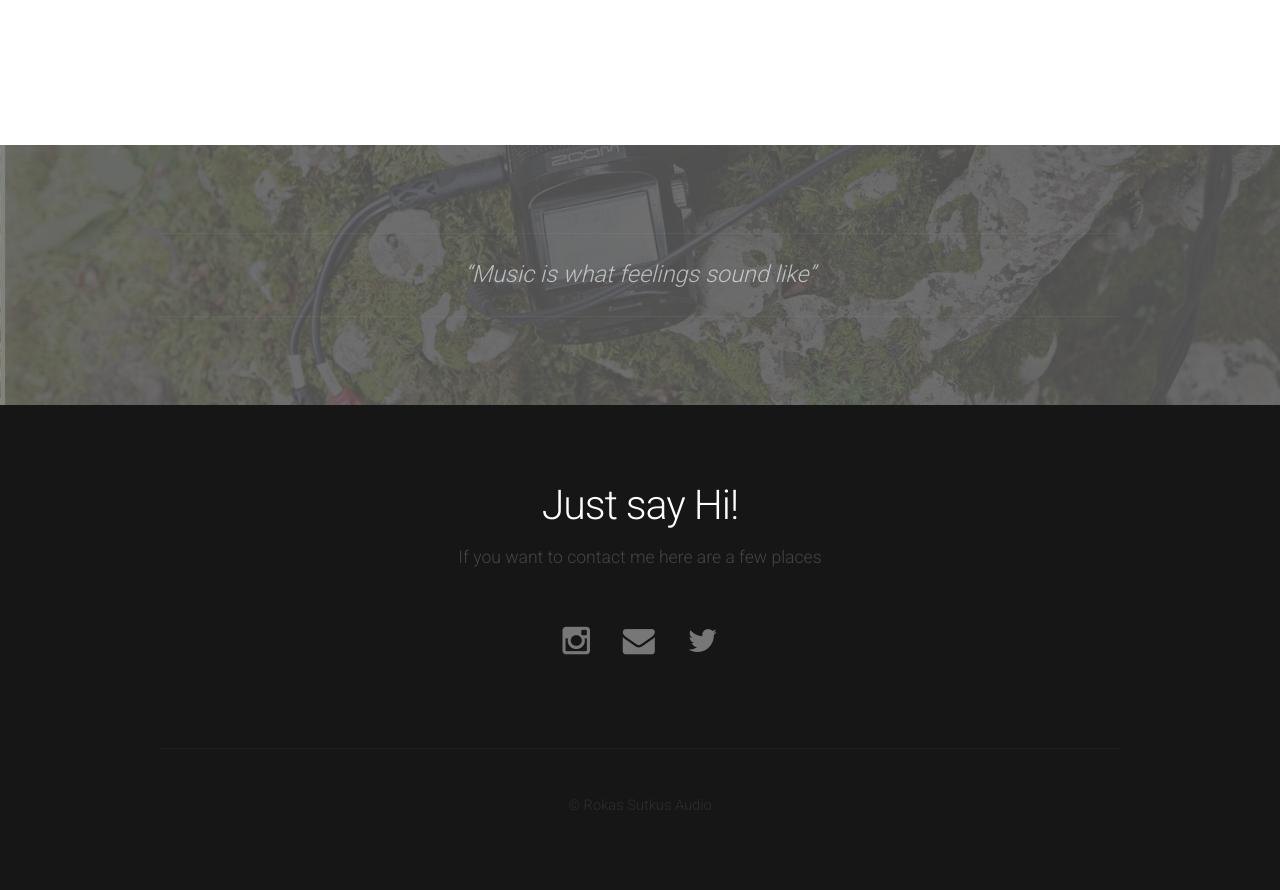
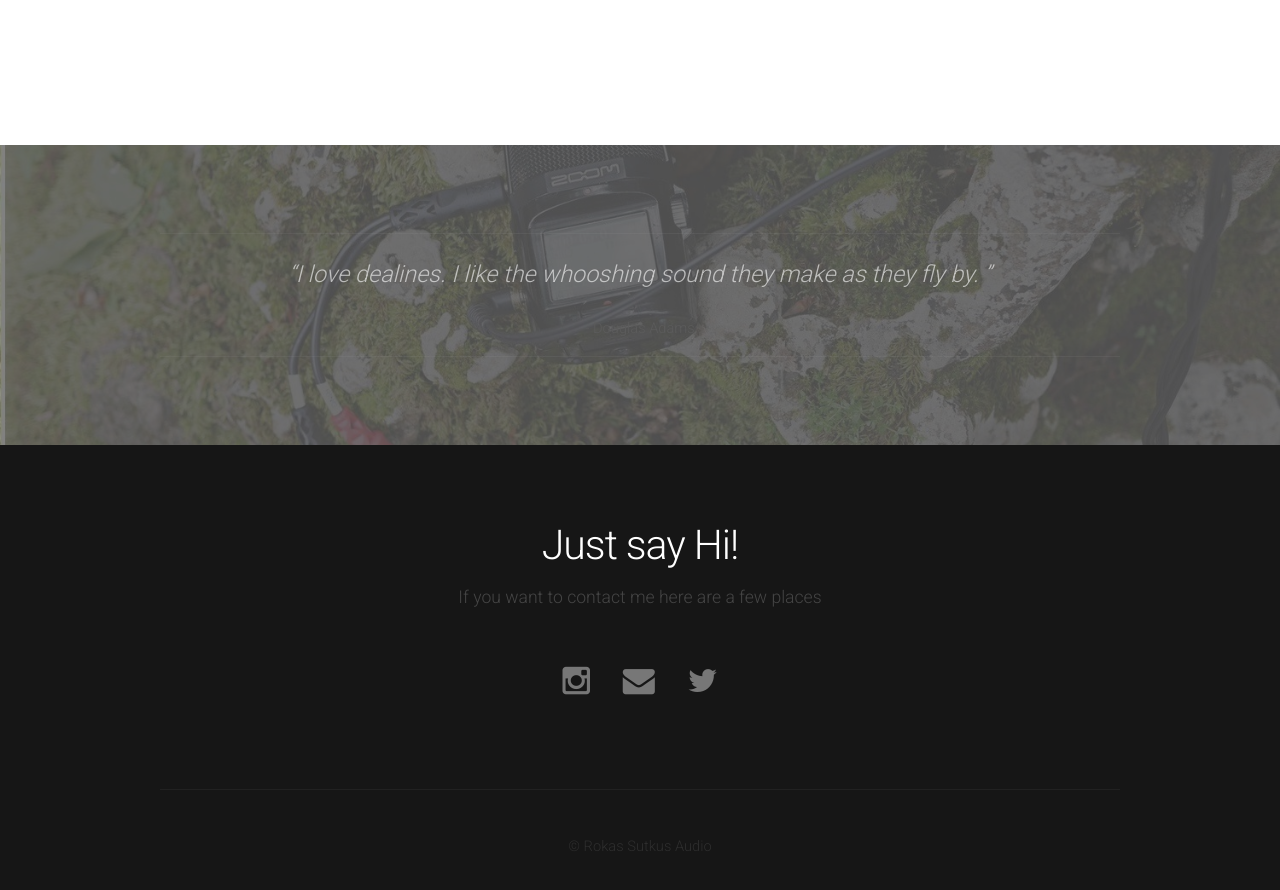
Before and after one commit to rokaso/rs_site, a Jekyll site: the page built from index.html, in a window 1280 px wide and 900 px high, scrolled down 1989 px. Shown: the top 890 px of the window. Built offline with Jekyll 4.4.1, drawn with Linux system fonts in a browser that asks for light colours; nearby versions of some CDN libraries; the list of posts is cut into pages by our own code; before the commit the page ends 2852 px from its top, so only the background shows below that.

Commit message:
default edit

```diff
--- a/_layouts/default.html
+++ b/_layouts/default.html
@@ -42,7 +42,7 @@ Released for free under the Creative Commons Attribution 3.0 license (templated.
 	<div id="tweet">
 		<div class="container">
 			<section>
-				<blockquote>&ldquo;Music is what feelings sound like&rdquo;</blockquote>
+				<blockquote>&ldquo;I love dealines. I like the whooshing sound they make as they fly by. &rdquo;</blockquote> <p> - Douglas Adams<p/>
 			</section>
 		</div>
 	</div>
```
